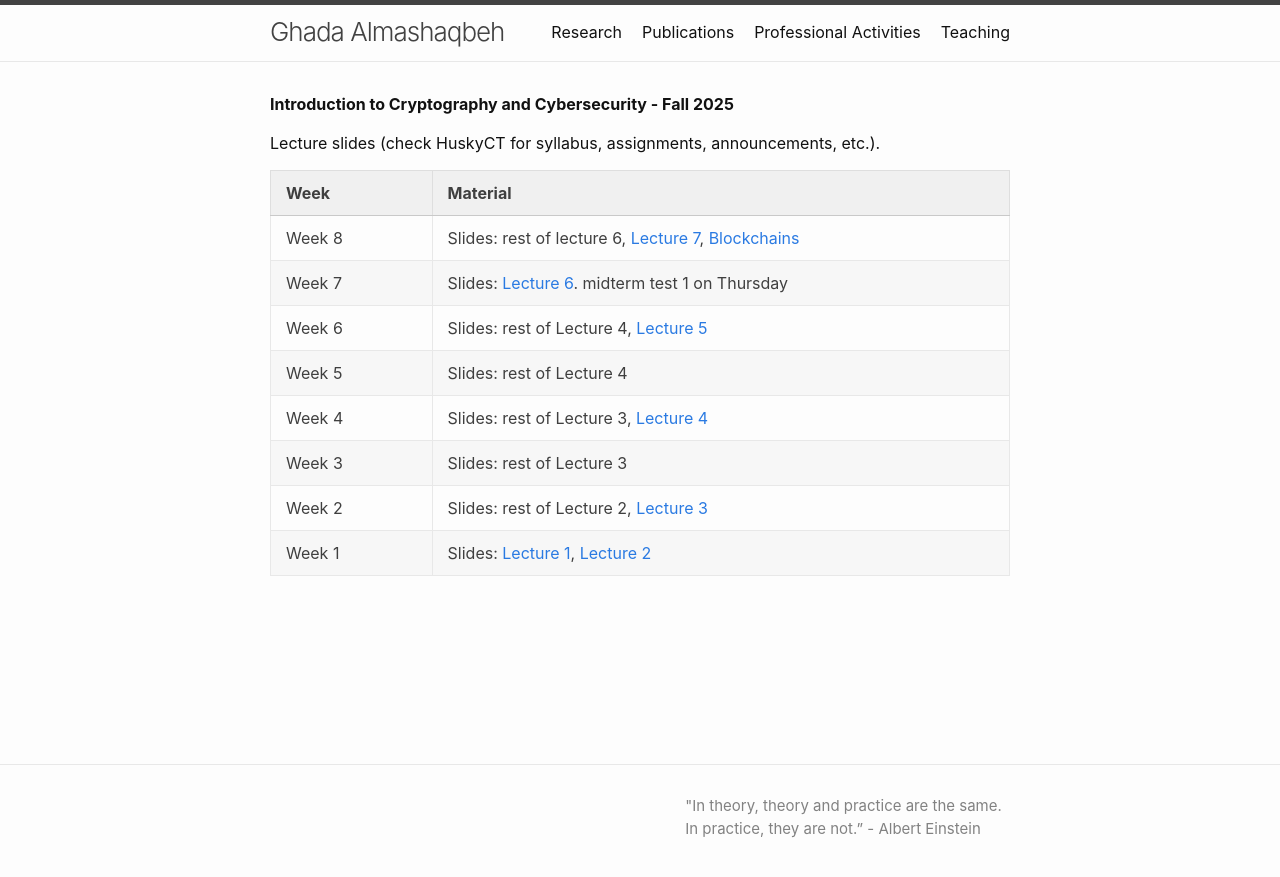
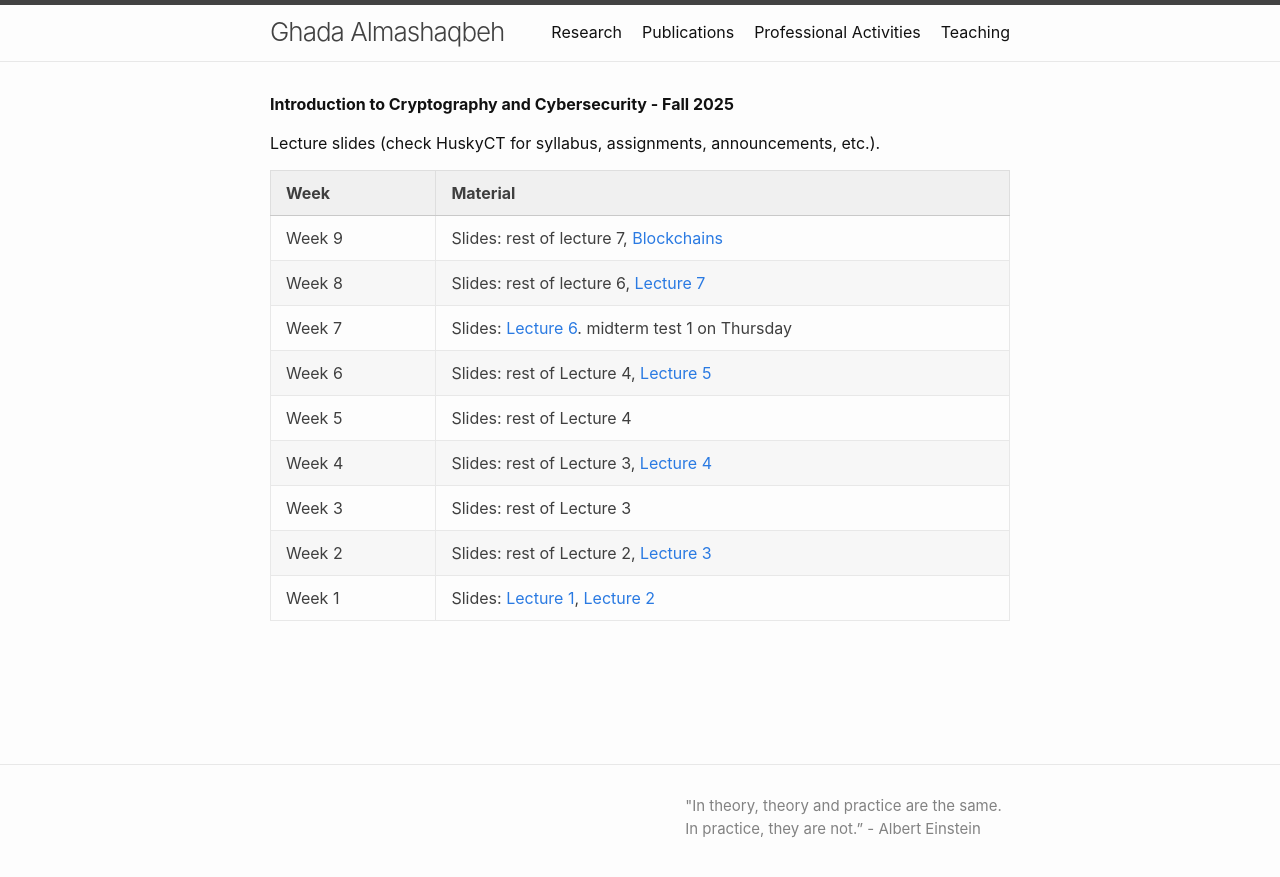
Before and after one commit to GhadaAlmashaqbeh/GhadaAlmashaqbeh.github.io, a Jekyll site: the page built from courses/cse3400-f2025/index.md, in a window 1280 px wide. Shown: the top 877 px of the page. Built offline with Jekyll 4.4.1, drawn with Linux system fonts in a browser that asks for light colours.

Commit message:
add lect 7

```diff
--- a/courses/cse3400-f2025/index.md
+++ b/courses/cse3400-f2025/index.md
@@ -8,7 +8,8 @@ Lecture slides (check HuskyCT for syllabus, assignments, announcements, etc.).
 
 | Week&emsp;&emsp;| Material           |
 |----------|--------------------|
-| Week 8 | Slides: rest of lecture 6, [Lecture 7](./lecture7.pdf), [Blockchains](./blockchains.pdf)|
+| Week 9 | Slides: rest of lecture 7, [Blockchains](./blockchains.pdf)|
+| Week 8 | Slides: rest of lecture 6, [Lecture 7](./lecture7.pdf)|
 | Week 7 | Slides: [Lecture 6](./lecture6.pdf). midterm test 1 on Thursday |
 | Week 6 | Slides: rest of Lecture 4, [Lecture 5](./lecture5.pdf) |
 | Week 5 | Slides: rest of Lecture 4 |
```
Also changed, not shown: 1 other file.
